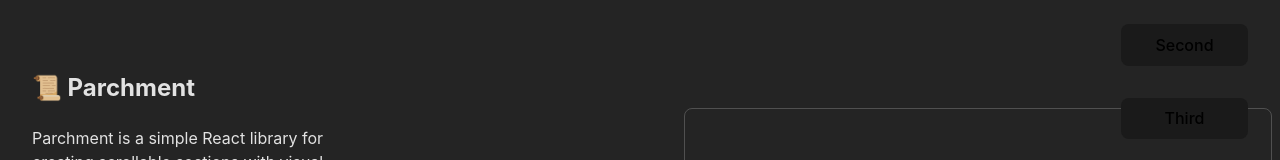
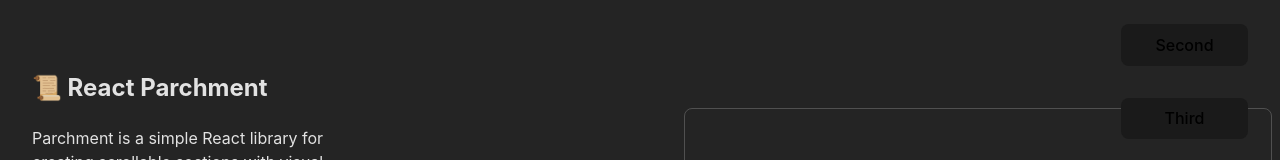
Before and after one commit to alex-fitzgerald/parchment, a React (Vite) app: page / in a window 1280 px wide. Shown: the part 156-316 px from the top of the page. Built offline with nearby package versions, Linux system fonts and the light colour scheme.

Commit message:
feat: further refine demo app

```diff
--- a/index.html
+++ b/index.html
@@ -3,7 +3,7 @@
   <head>
     <meta charset="UTF-8" />
     <meta name="viewport" content="width=device-width, initial-scale=1.0" />
-    <title>React Parchment</title>
+    <title>📜 React Parchment</title>
   </head>
   <body>
     <div id="root"></div>
--- a/src/demo-app.tsx
+++ b/src/demo-app.tsx
@@ -45,7 +45,7 @@
             <article style={{ flex: 1, alignItems: 'start', textAlign: 'left', padding: '32px' }}>
                 <div style={{ maxWidth: '312px' }}>
                     <h1>
-                        📜 Parchment
+                        📜 React Parchment
                     </h1>
                     <p>
                         Parchment is a simple React library for creating scrollable sections with visual feedback.
```
